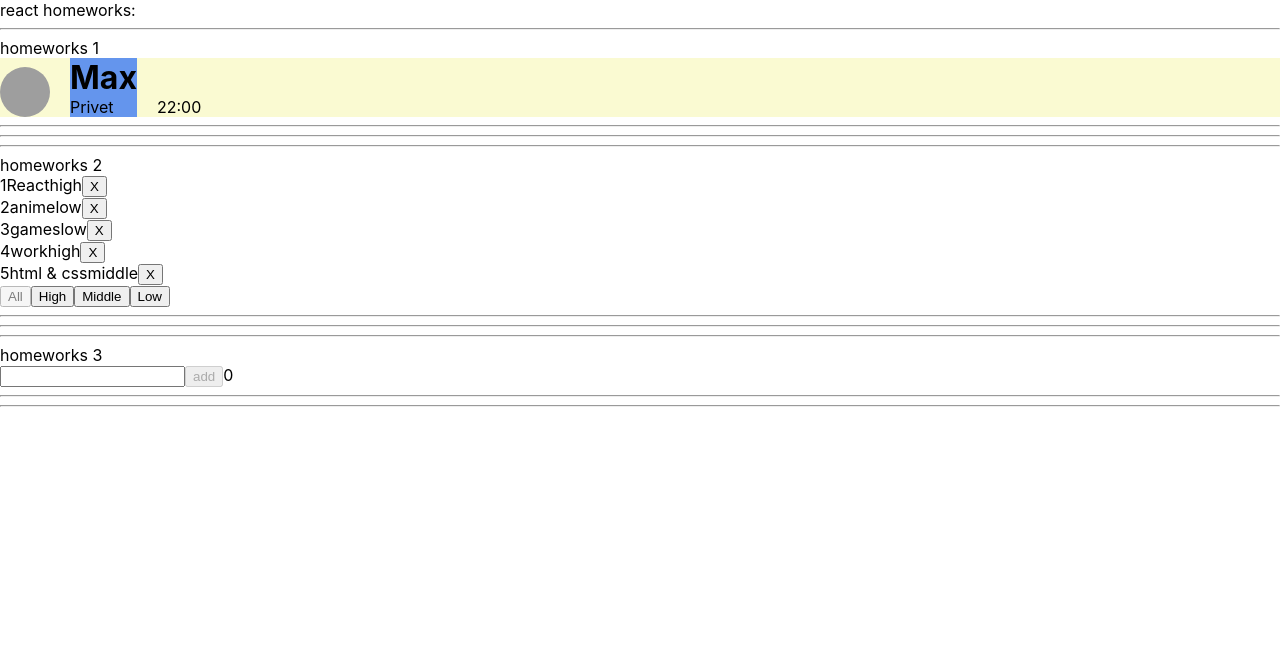
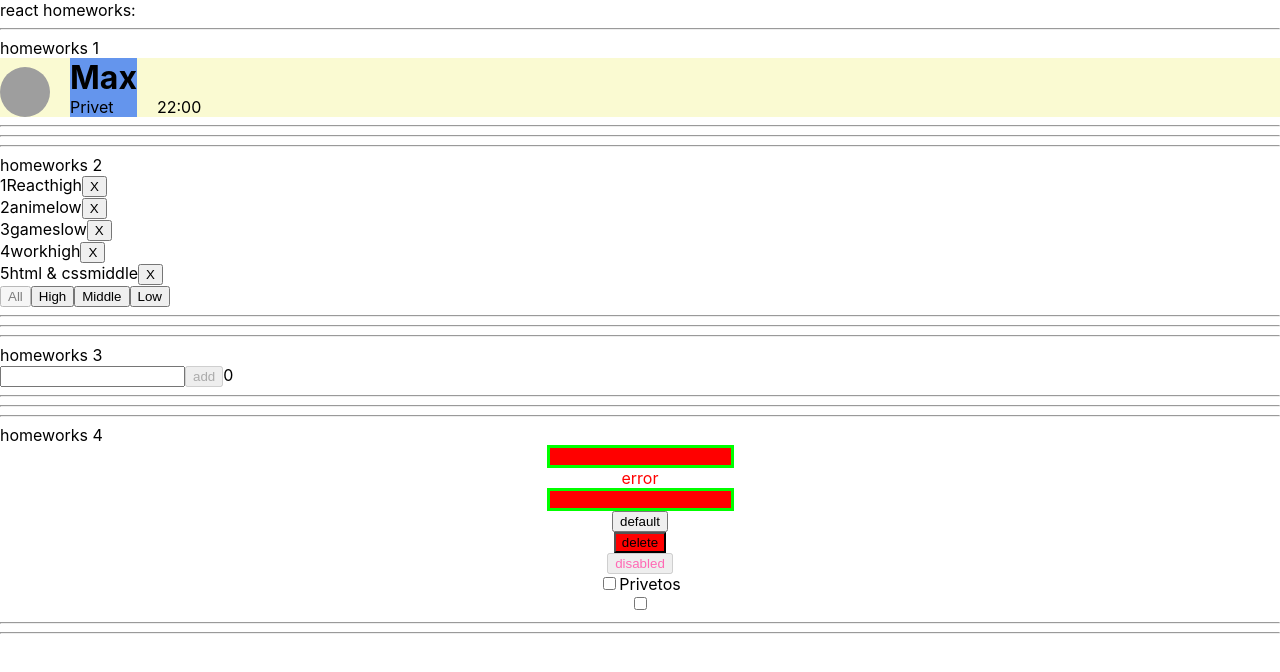
Before and after one commit to ilyaKarachun/TasksByIgnat, a React (Create React App) app: page / in a window 1280 px wide. Shown: the top 672 px of the page. Built offline with nearby package versions, Linux system fonts and the light colour scheme; grey boxes are pictures that could not be loaded.

Commit message:
feat: hw4

```diff
--- a/src/p1-main/m1-ui/u1-app/App.tsx
+++ b/src/p1-main/m1-ui/u1-app/App.tsx
@@ -3,6 +3,7 @@ import s from './App.module.css'
 import HW1 from '../../../p2-homeworks/h1/HW1'
 import HW2 from "../../../p2-homeworks/h2/HW2";
 import HW3 from "../../../p2-homeworks/h3/HW3";
+import HW4 from "../../../p2-homeworks/h4/HW4";
 
 function App() {
     return (
@@ -12,7 +13,7 @@ function App() {
             <HW2/>
 
             <HW3/>
-            {/*<HW4/>*/}
+            <HW4/>
             {/*<HW5/>*/}
 
         </div>
--- a/src/p2-homeworks/h4/HW4.tsx
+++ b/src/p2-homeworks/h4/HW4.tsx
@@ -60,7 +60,7 @@ function HW4() {
                     checked={checked}
                     onChangeChecked={setChecked}
                 >
-                    some text {/*// этот текст попадёт в children*/}
+                    Privetos {/*// этот текст попадёт в children*/}
                 </SuperCheckbox>
 
                 {/*// onChange тоже должен работать*/}
--- a/src/p2-homeworks/h4/common/c1-SuperInputText/SuperInputText.module.css
+++ b/src/p2-homeworks/h4/common/c1-SuperInputText/SuperInputText.module.css
@@ -1,5 +1,5 @@
 .superInput {
-
+    color: blue;
 }
 
 .errorInput {
--- a/src/p2-homeworks/h4/common/c1-SuperInputText/SuperInputText.tsx
+++ b/src/p2-homeworks/h4/common/c1-SuperInputText/SuperInputText.tsx
@@ -39,7 +39,7 @@ const SuperInputText: React.FC<SuperInputTextPropsType> = (
     }
 
     const finalSpanClassName = `${s.error} ${spanClassName ? spanClassName : ''}`
-    const finalInputClassName = `${s.errorInput} ${className}` // need to fix with (?:) and s.superInput
+    const finalInputClassName = `${s.errorInput} ${s.superInput ? s.superInput : ''}` // need to fix with (?:) and s.superInput
 
     return (
         <>
--- a/src/p2-homeworks/h4/common/c2-SuperButton/SuperButton.module.css
+++ b/src/p2-homeworks/h4/common/c2-SuperButton/SuperButton.module.css
@@ -1,5 +1,11 @@
 .default {
 
+}
+.default:disabled {
+    color: hotpink;
+}
+.default:hover {
+    color: green;
 }
 
 .red {
--- a/src/p2-homeworks/h4/common/c3-SuperCheckbox/SuperCheckbox.tsx
+++ b/src/p2-homeworks/h4/common/c3-SuperCheckbox/SuperCheckbox.tsx
@@ -21,6 +21,8 @@ const SuperCheckbox: React.FC<SuperCheckboxPropsType> = (
 ) => {
     const onChangeCallback = (e: ChangeEvent<HTMLInputElement>) => {
         // сделайте так чтоб работал onChange и onChangeChecked
+        onChange && onChange(e)
+        onChangeChecked && onChangeChecked(e.currentTarget.checked)
     }
 
     const finalInputClassName = `${s.checkbox} ${className ? className : ''}`
```
